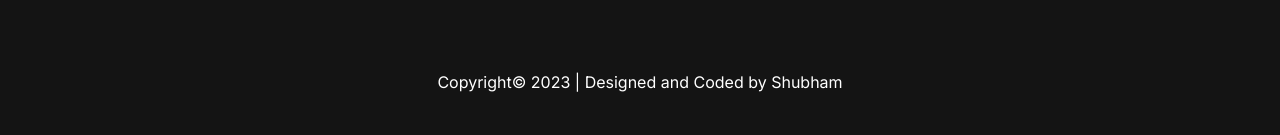
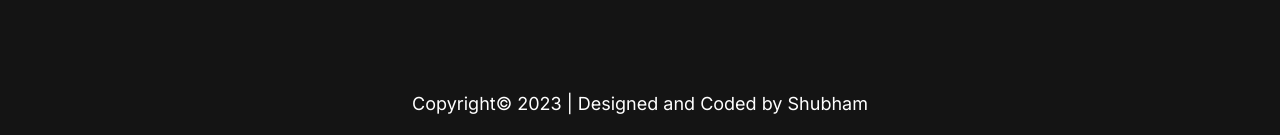
Before and after one commit to Shubham-100/Netflix, a Next.js app: page / in a window 1280 px wide. Shown: the part 1146-1281 px from the top of the page. Before the commit the page ends 1260 px from the top, so only its background shows below. Built offline with nearby package versions, Linux system fonts and the light colour scheme; no server answers.

Commit message:
Fix footer padding

```diff
--- a/src/components/Footer.jsx
+++ b/src/components/Footer.jsx
@@ -2,7 +2,7 @@ import React from 'react'
 
 function Footer() {
   return (
-    <div><h1 className='text-center pb-5'>Copyright© 2023 | Designed and Coded by Shubham</h1> </div>
+    <div><h1 className='text-center text-sm md:text-lg py-5'>Copyright© 2023 | Designed and Coded by Shubham</h1> </div>
   )
 }
 
```
